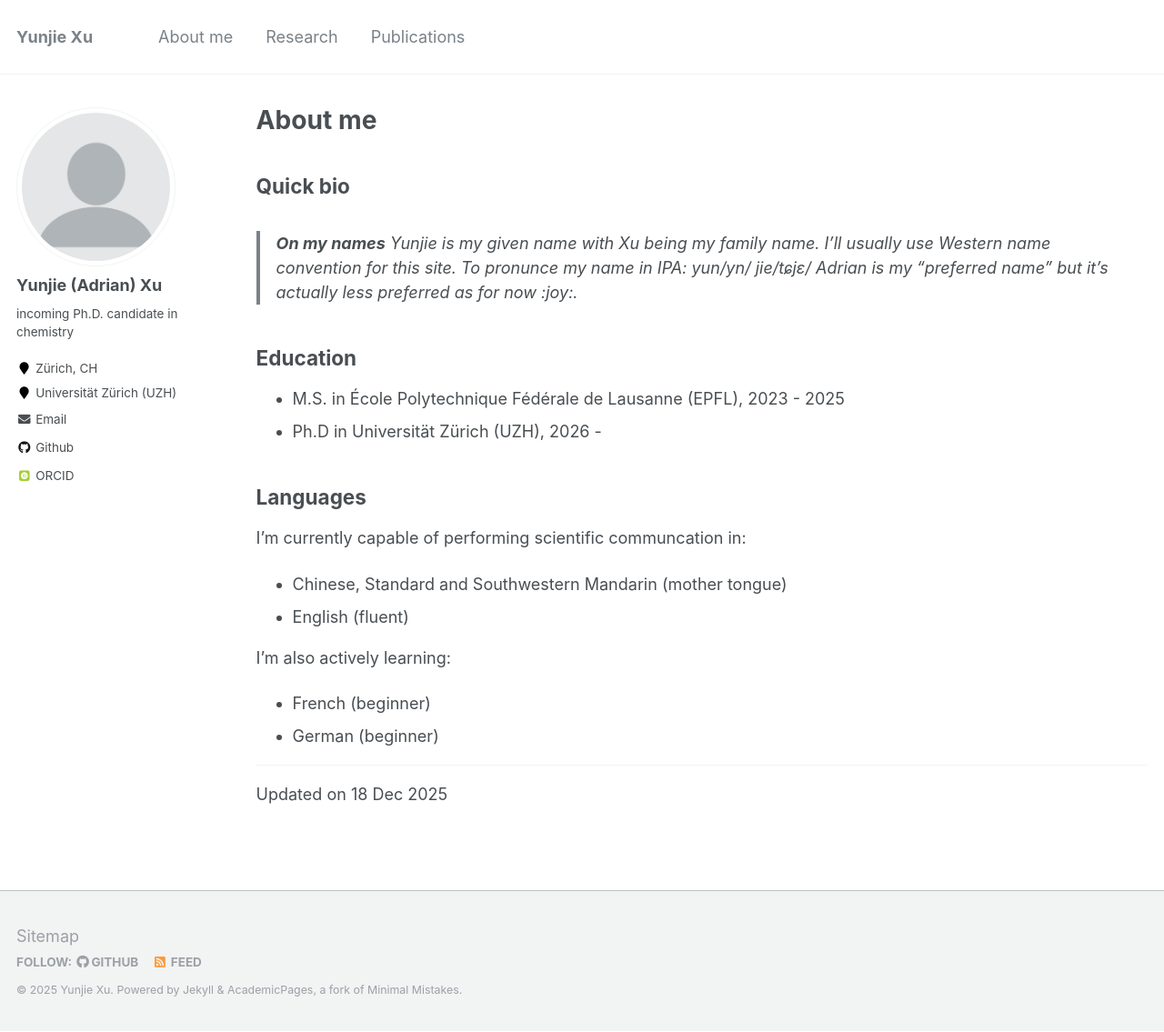
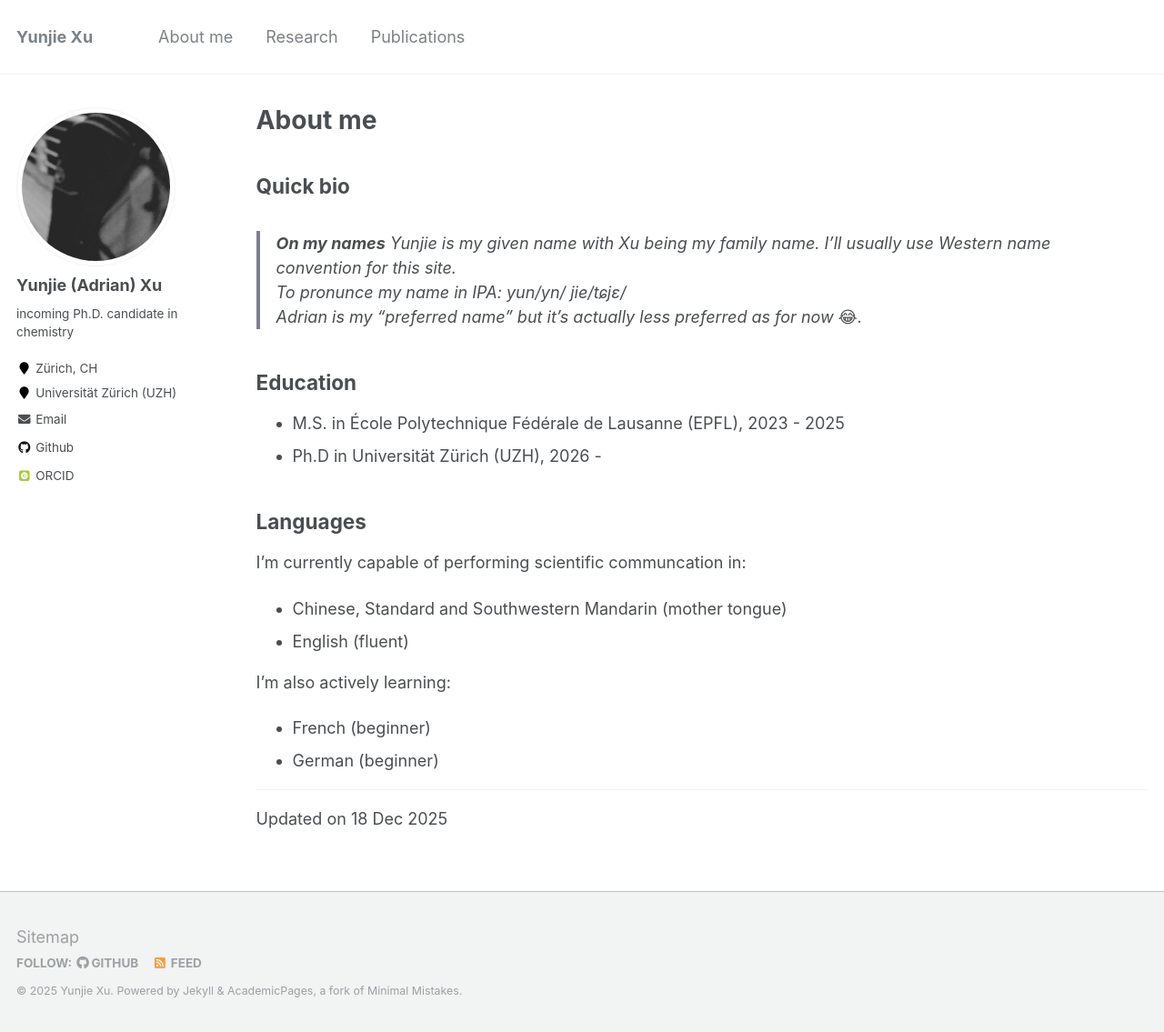
Before and after one commit to Syrizein/syrizein.github.io, a Jekyll site: the page built from _pages/aboutme.md, in a window 1280 px wide and 1135 px high. Shown: the whole window at 91% size. Built offline with Jekyll 4.4.1, drawn with Linux system fonts in a browser that asks for light colours; some web fonts are replaced; part of the change alters nothing that is shown.

Commit message:
Small modification and added (provisional) bio photo.

```diff
--- a/_config.yml
+++ b/_config.yml
@@ -18,13 +18,13 @@ repository               : "academicpages/academicpages.github.io"
 # Site Author
 author:
   name             : "Yunjie (Adrian) Xu"
-  avatar           : "profile.png"
+  avatar           : "IMG_2171.JPG"
   bio              : incoming Ph.D. candidate in chemistry
   pronouns         : # example: "she/her"
   location         : "Zürich, CH"
   orcid            : "https://orcid.org/0000-0002-3062-0476"
   employer         : Universität Zürich (UZH)
-  email            : yunjie[Punkt]xu[At]uzh[Punkt]ch
+  email            : yunjie[punctus]xu[at]uzh[punctus]ch
   uri              :
 
   # Manuscript repositories
--- a/_pages/aboutme.md
+++ b/_pages/aboutme.md
@@ -18,7 +18,7 @@ I was born in Sichuan, China in 2001. -->
 >**On my names**
 >Yunjie is my given name with Xu being my family name. I'll usually use Western name convention for this site.
 >To pronunce my name in IPA: yun/yn/ jie/tɕjɛ/
->Adrian is my "preferred name" but it's actually less preferred as for now :joy:.
+>Adrian is my "preferred name" but it's actually less preferred as for now 😂.
 
 ## Education
 * M.S. in École Polytechnique Fédérale de Lausanne (EPFL), 2023 - 2025
@@ -39,12 +39,10 @@ supervised by [Prof. Jeremy Richardson](https://www.richardson.ethz.ch/) and [Pr
 ## Languages
 
 I'm currently capable of performing scientific communcation in:
-
 - Chinese, Standard and Southwestern Mandarin (mother tongue)
 - English (fluent)
 
 I'm also actively learning:
-
 - French (beginner)
 - German (beginner)
 
```
Also changed, not shown: images/IMG_2171.JPG (added).
